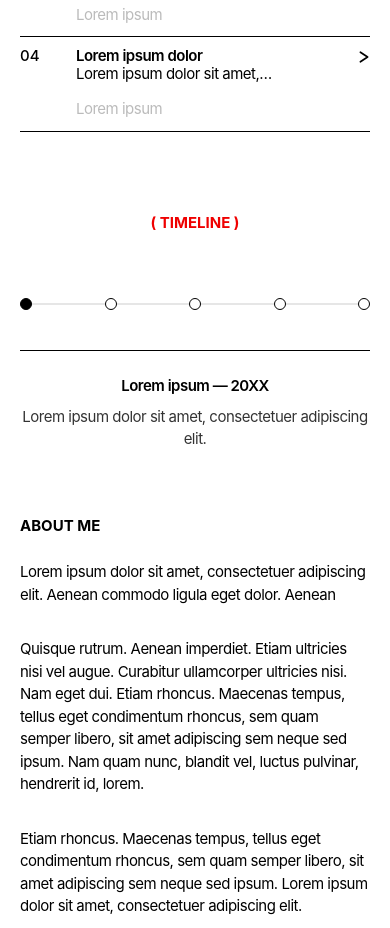
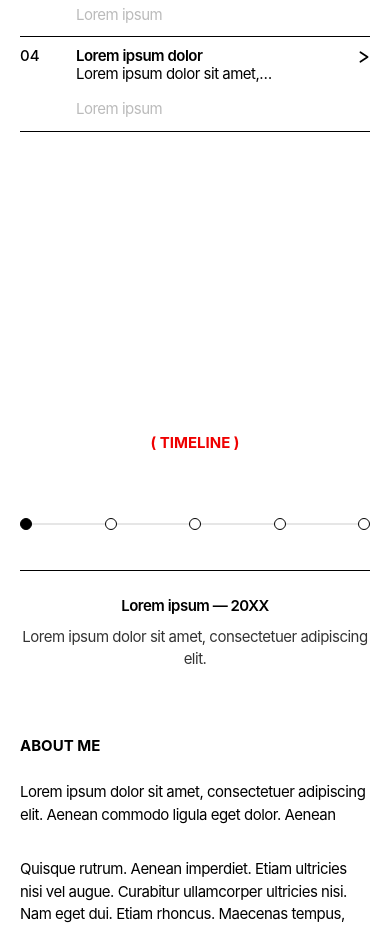
Before and after one commit to sukhman0402/portfolio-website, a Next.js app: page / in a window 390 px wide. Shown: the part 1920-2848 px from the top of the page. Built offline with nearby package versions, Linux system fonts and the light colour scheme.

Commit message:
Update TimelineSection.js

```diff
--- a/src/components/TimelineSection.js
+++ b/src/components/TimelineSection.js
@@ -29,7 +29,11 @@ export default function TimelineSection() {
 
   return (
     <section className="w-full">
-      <div className="mx-auto max-w-[1440px] px-5 pt-20 text-center sm:px-[30px] md:pt-28">
+      {/* pt-[300px] (mobile only, md:pt-28 unchanged) — same site-wide 300px
+          inter-section rule as ResearchSection, flagged 2026-09-02: Research
+          carries no trailing bottom space of its own, so this pt- alone
+          produces the full 300px gap from Research's last row. */}
+      <div className="mx-auto max-w-[1440px] px-5 pt-[300px] text-center sm:px-[30px] md:pt-28">
         <h2 className="font-bold uppercase tracking-normal text-accent">
           ( Timeline )
         </h2>
```
